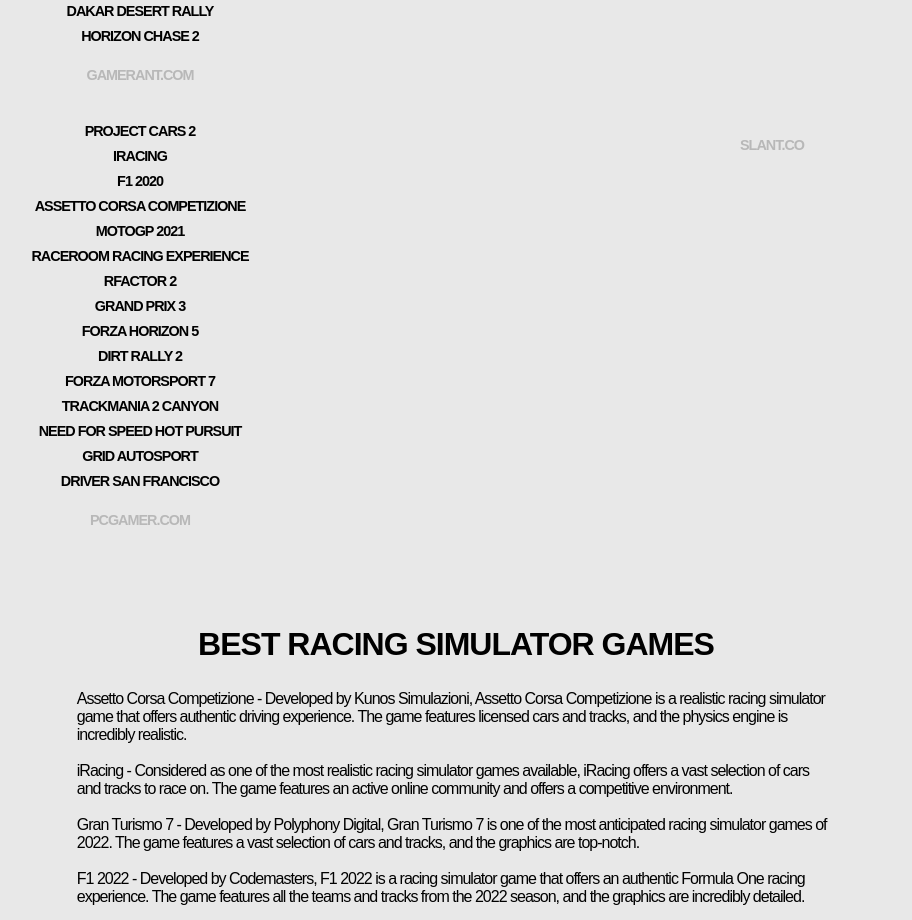
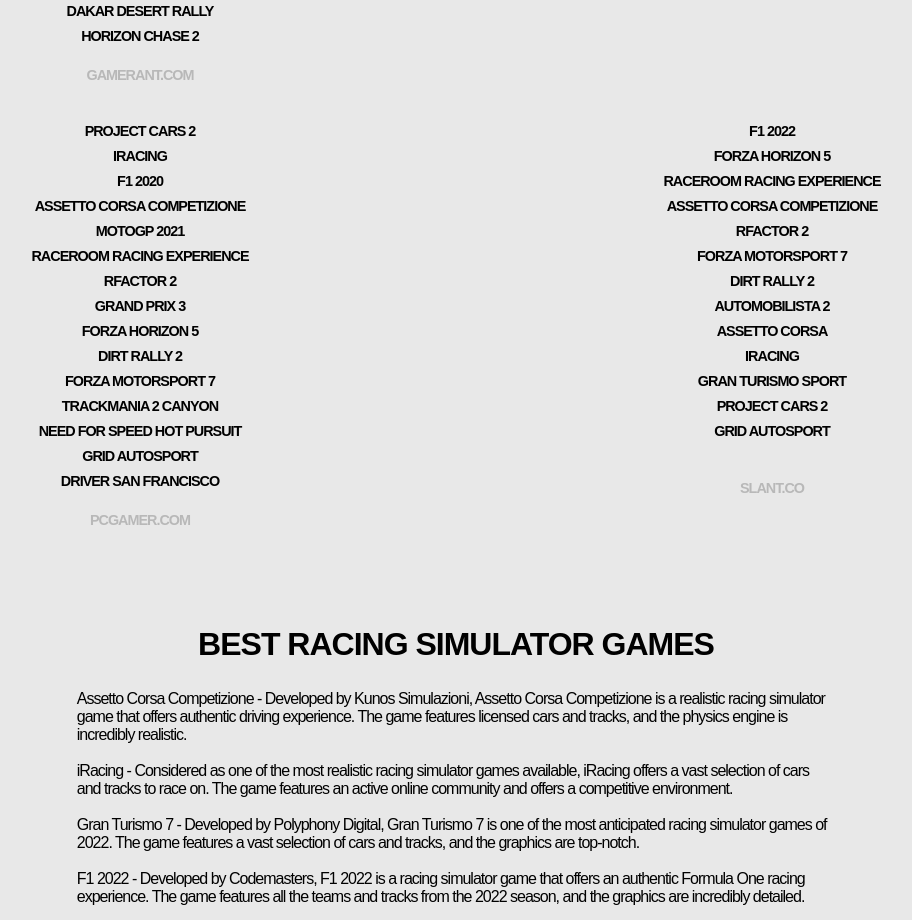
Before and after one commit to joshuacortes/racingsimulatorgames, a plain HTML site: page index.html in a window 1280 px wide. Shown: the part 1238-2158 px from the top of the page, without its empty margins (184-1096 px from the left). Drawn offline with Linux system fonts and the light colour scheme.

Commit message:
Update index.html

```diff
--- a/index.html
+++ b/index.html
@@ -206,8 +206,21 @@
      <a class="mainlink" href="https://www.pcgamer.com/the-best-racing-games/">PCGamer.com</a>
     </div>
     <div class="boxhalf">
+      <a target="blank" class="sublink" href="https://www.ea.com/en-gb/games/f1/f1-2021">F1 2022</a><br>
+      <a target="blank" class="sublink" href="https://forza.net/horizon">Forza Horizon 5</a><br>
+      <a target="blank" class="sublink" href="https://game.raceroom.com/">RaceRoom Racing Experience</a><br>
+      <a target="blank" class="sublink" href="https://www.assettocorsa.it/competizione/">Assetto Corsa Competizione</a><br>
+      <a target="blank" class="sublink" href="https://www.rfactor.net/">rFactor 2</a><br>
+      <a target="blank" class="sublink" href="https://forza.net/motorsport">Forza Motorsport 7</a><br>
+      <a target="blank" class="sublink" href="https://dirtrally2.dirtgame.com/">Dirt Rally 2</a><br>
+      <a target="blank" class="sublink" href="https://www.game-automobilista2.com/">Automobilista 2</a><br>
+      <a target="blank" class="sublink" href="https://www.assettocorsa.it/competizione/">Assetto Corsa</a><br>
+        <a target="blank" class="sublink" href="https://www.iracing.com/">iRacing</a><br>
+      <a target="blank" class="sublink" href="https://www.gran-turismo.com/us/products/gtsport/">Gran Turismo Sport</a><br>
+      <a target="blank" class="sublink" href="https://en.wikipedia.org/wiki/Project_CARS_2">Project Cars 2</a><br>
+      <a target="blank" class="sublink" href="https://www.nintendo.com/store/products/grid-autosport-switch/">GRID Autosport
+</a><br><br><br>
 
-      <a target="blank" class="sublink" href=""></a><br>
     <a class="mainlink" href="https://www.slant.co/topics/1699/~best-pc-simulation-style-racing-games">Slant.co</a>
     </div>
   </div>
```
